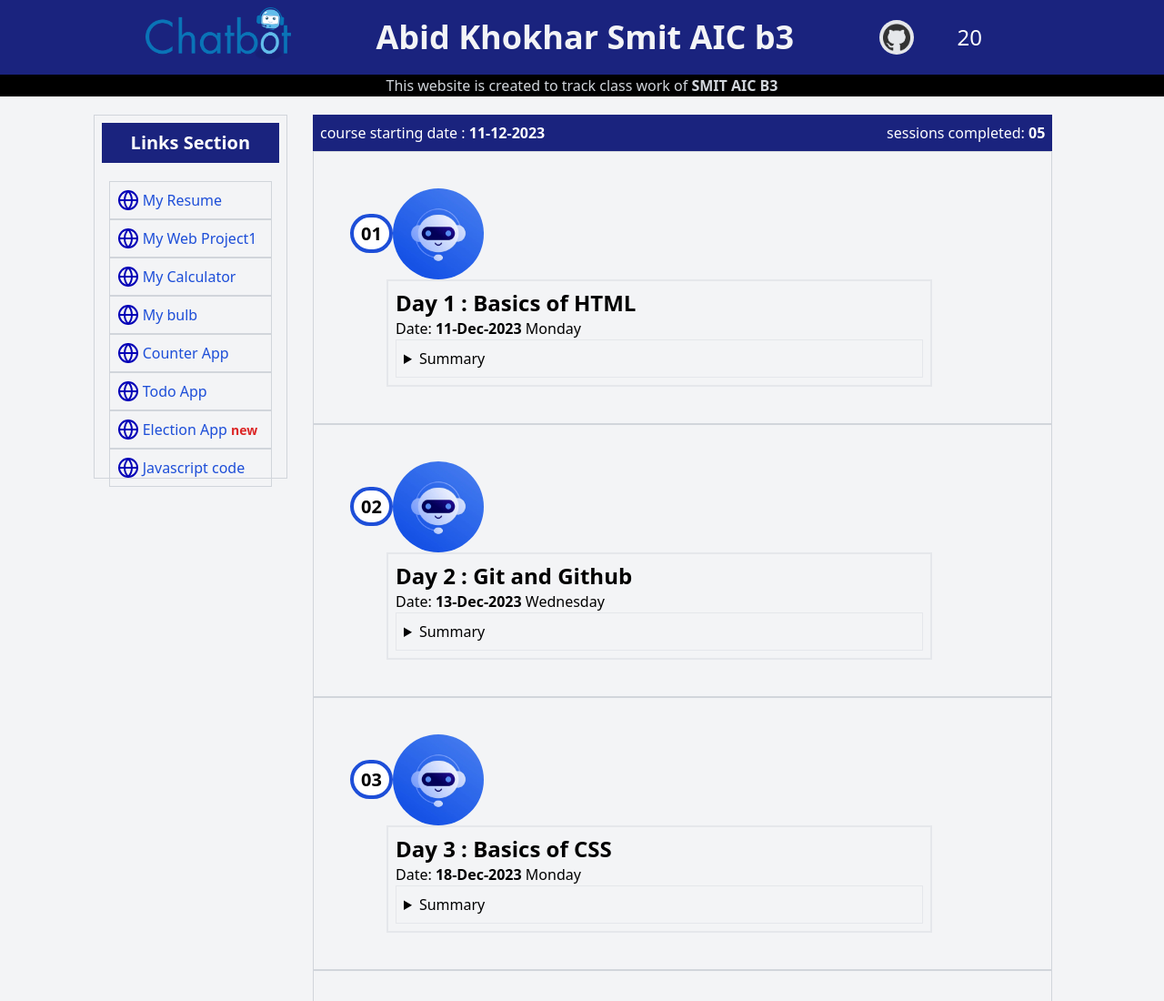
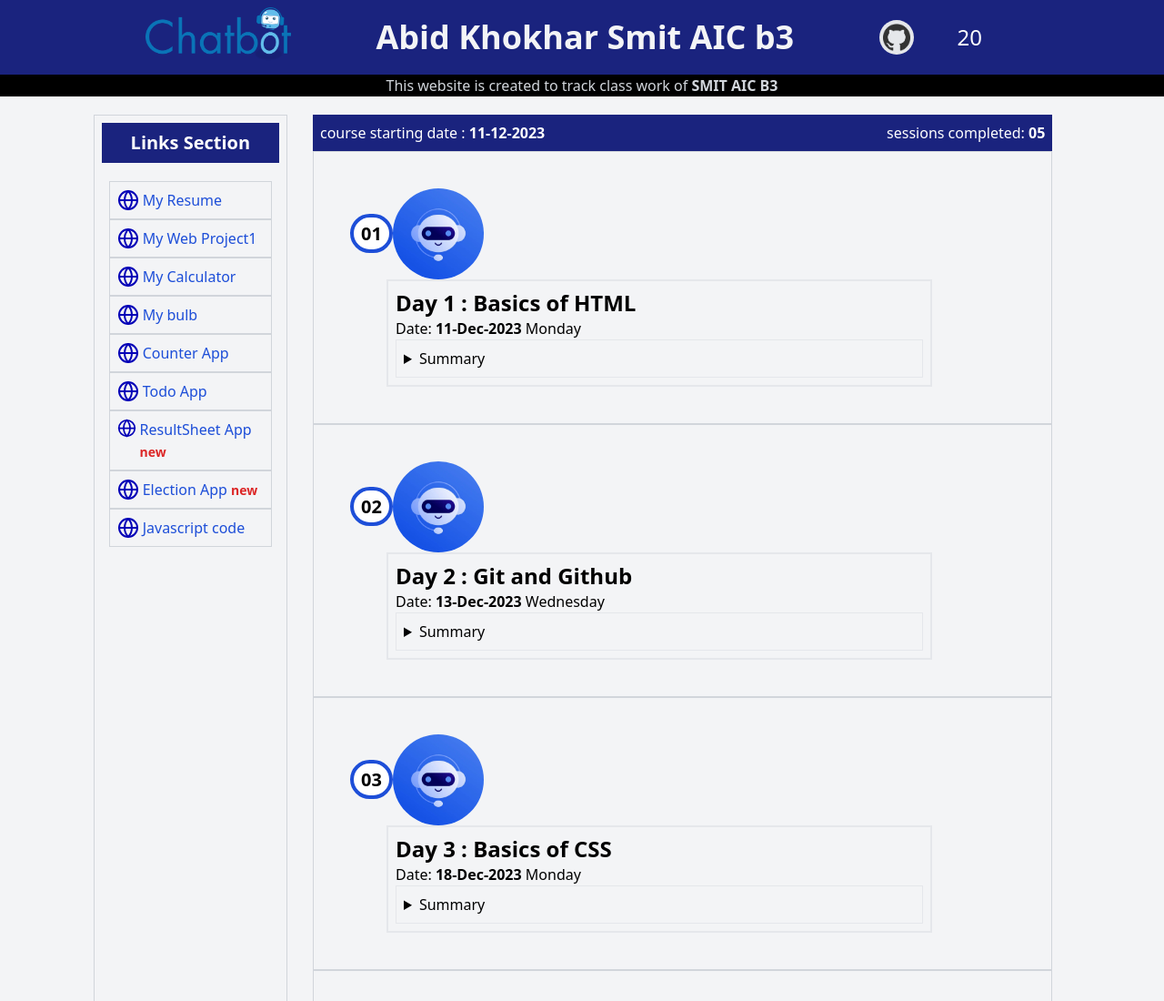
Before and after one commit to abidkk/smit_ai_chatbot_b3, a website: page index.html in a window 1280 px wide. Shown: the top 1100 px of the page at 91% size. Drawn offline with nearby package versions, Linux system fonts and the light colour scheme; files whose address does not match are found by name.

Commit message:
link added

```diff
--- a/index.html
+++ b/index.html
@@ -37,7 +37,7 @@
     <main class="flex flex-wrap gap-2  justify-center bg-gray-100 ">
         <!-- ____________________________________________________________________________________________________ -->
         <!-- sidebar -->
-        <div class=" border border-gray-300 hover:shadow-lg duration-500 p-2 w-full md:w-1/6  h-[400px] mt-5">
+        <div class=" border border-gray-300 hover:shadow-lg duration-500 p-2 w-full md:w-1/6  mt-5">
             <h1 class="text-xl font-bold bg-[#1A237E] p-2 text-center text-white">Links Section </h1>
 
             <!-- project 1 -->
@@ -126,8 +126,23 @@
             </div>
             <!--  -->
 
+            <!-- project Election APp -->
+            <div>
+                <ul>
+                    <li class=" px-2">
+                        <a href="./projects/marks_sheet/index.html" target="_blank"
+                            class="flex gap-1 text-blue-700 border border-gray-300 hover:shadow-lg duration-500 p-2">
+                            <span> <img src="./public/globe.svg" alt=""></span>
+                            <span>ResultSheet App <span class="text-red-600 text-sm font-bold"> new</span></span>
+                        </a>
+                    </li>
+                </ul>
+            </div>
+            <!--  -->
 
-                                                <!-- project Poll APp -->
+
+
+            <!-- project Election APp -->
             <div>
                 <ul>
                     <li class=" px-2">
```
Lines whose indentation alone changed are shown as unchanged.
